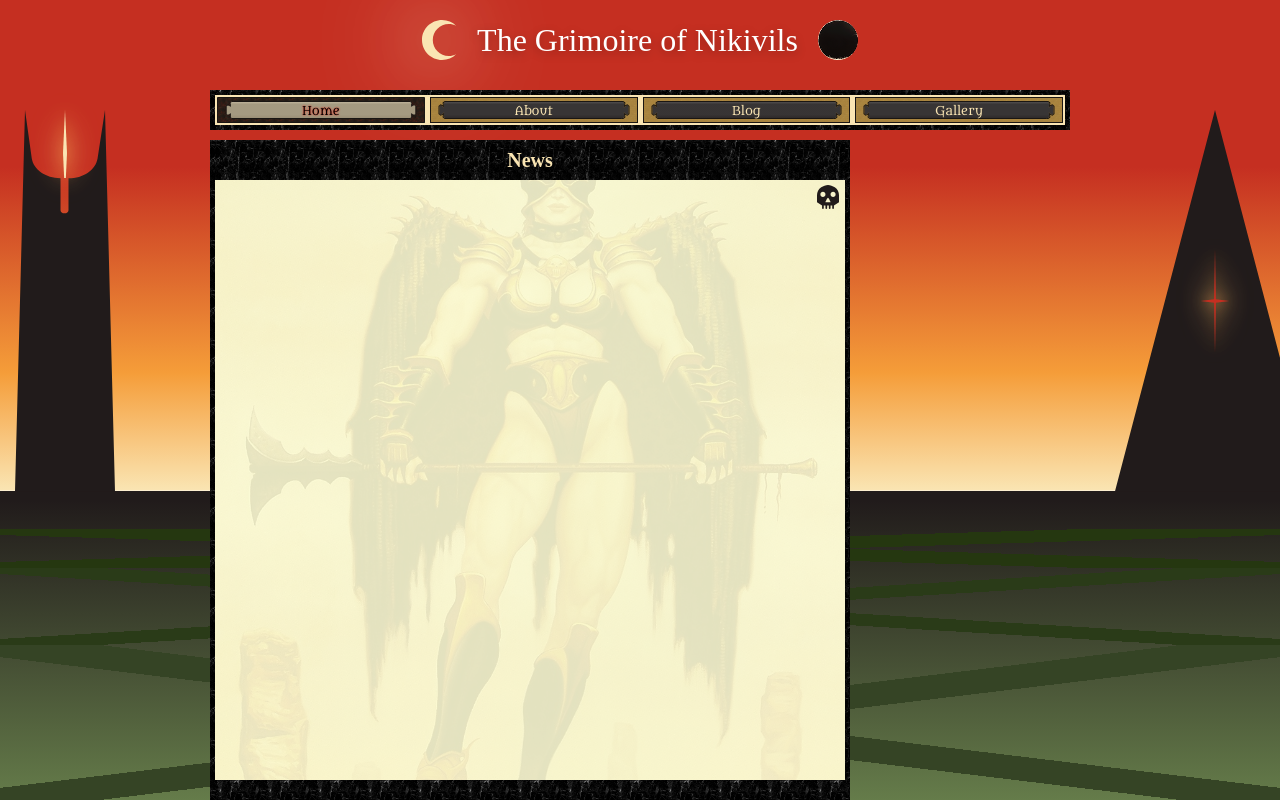
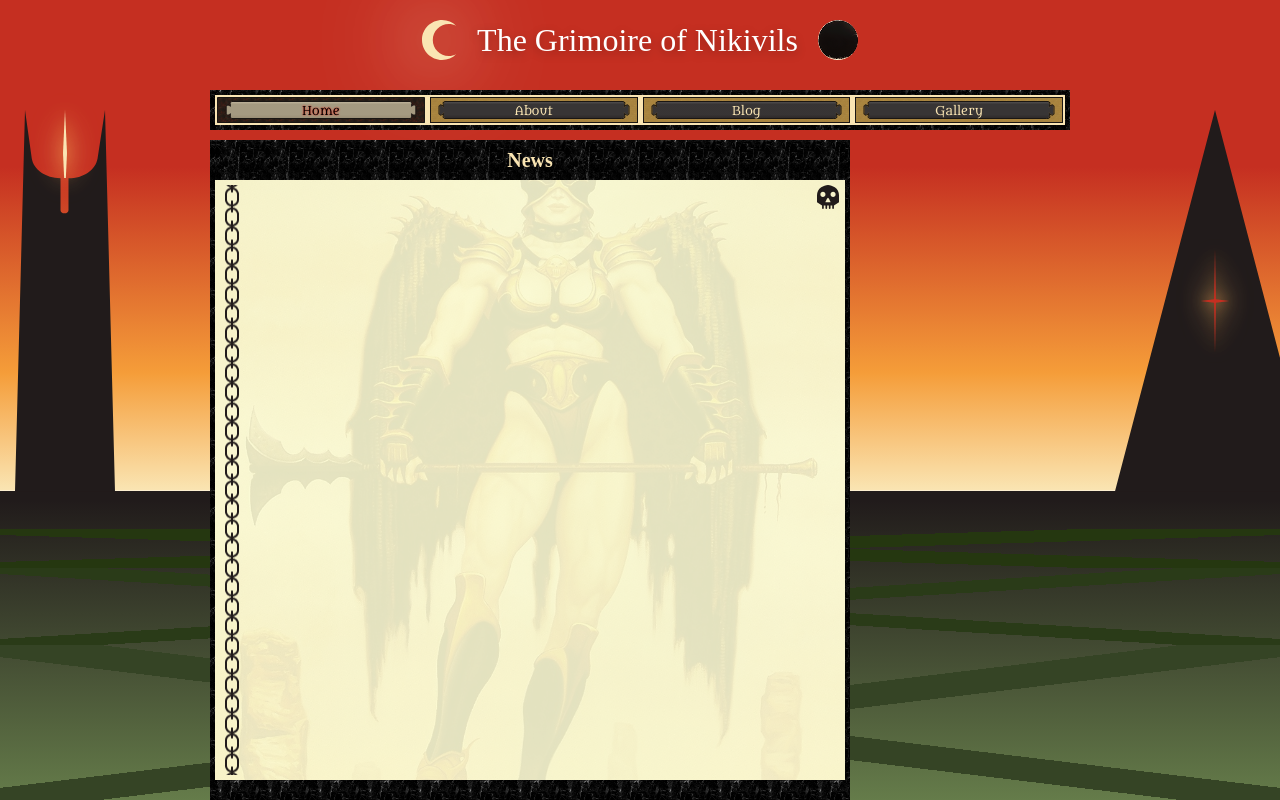
Before and after one commit to NikitaVirachev/nikivils-grimoire-frontend, a React (Vite) app: page / in a window 1280 px wide. Shown: the top 800 px of the page. Built offline with nearby package versions, Linux system fonts and the light colour scheme.

Commit message:
feat #4: add chain link background in LeftChain

```diff
--- a/src/layouts/MainContent.tsx
+++ b/src/layouts/MainContent.tsx
@@ -72,6 +72,19 @@ const Content = styled.section`
 
 const LeftChain = styled.div`
   width: 2.4rem;
+  position: relative;
+
+  &::after {
+    content: '';
+    position: absolute;
+    width: 100%;
+    height: 100%;
+    left: 0;
+    top: 0;
+    background-image: url(${chainLinkUrl});
+    background-repeat: repeat-y;
+    background-position: center;
+  }
 `;
 
 const Column = styled.div`
```
